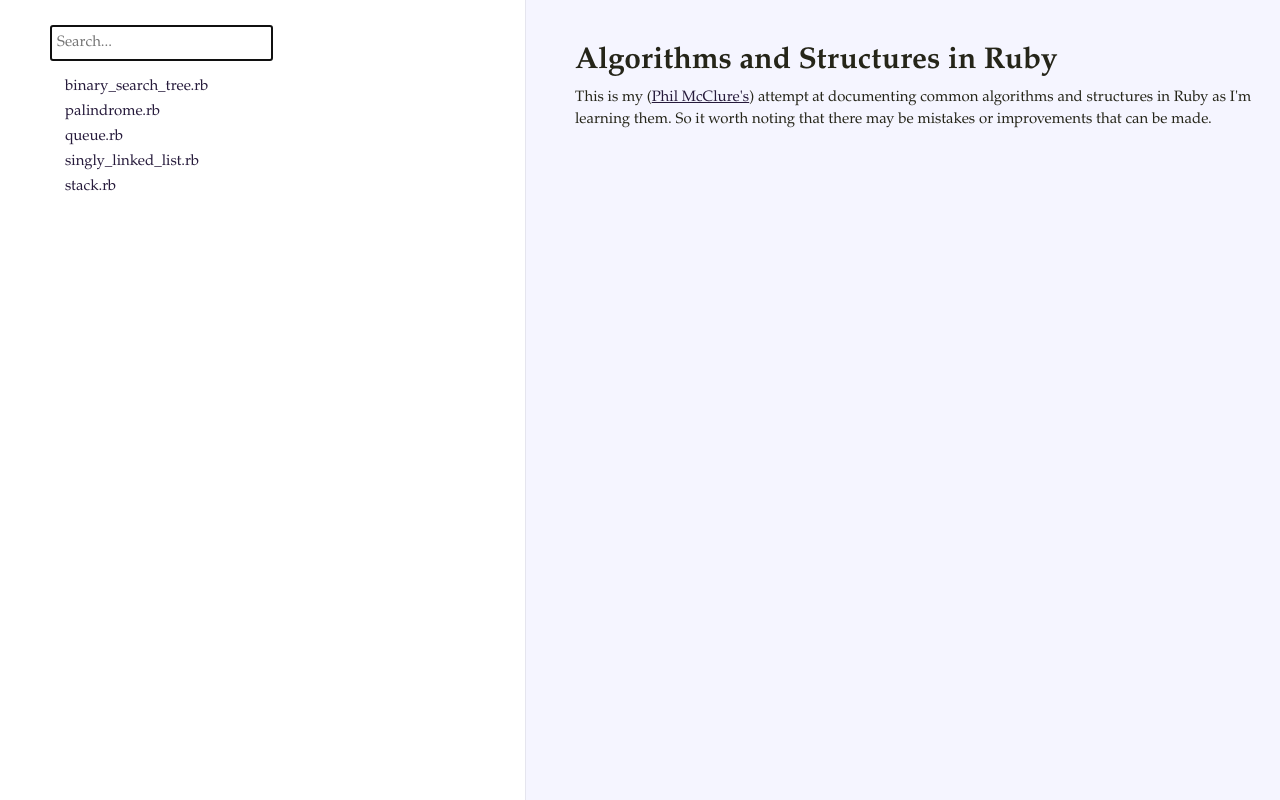
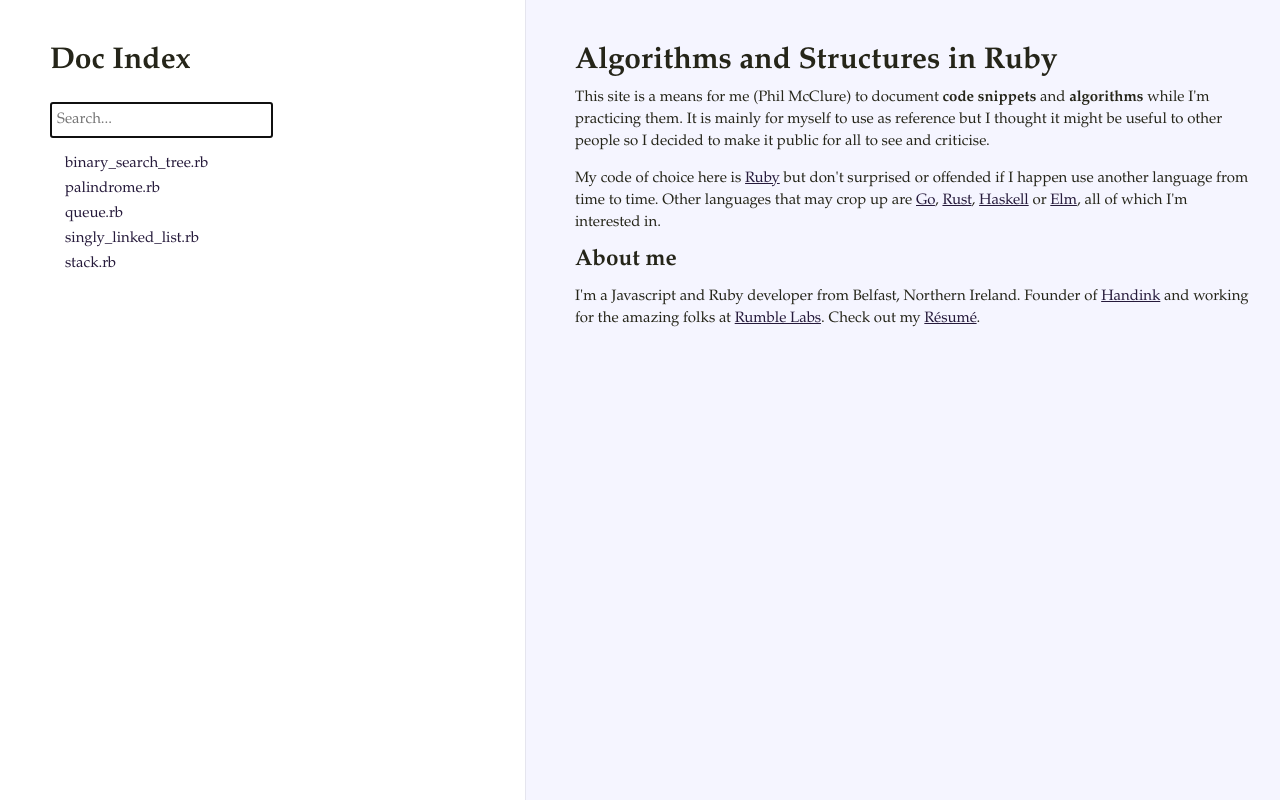
Before and after one commit to overture8/algorithms-and-structures-in-ruby, a plain HTML site: page index.html in a window 1280 px wide. Drawn offline with Linux system fonts and the light colour scheme.

Commit message:
Update index info

```diff
--- a/index.html
+++ b/index.html
@@ -1,7 +1,7 @@
 <!DOCTYPE html>
 <html>
   <head>
-    <title>Algorithms and Structures in Ruby</title>
+    <title>Doc Index</title>
     <meta http-equiv="content-type" content="text/html; charset=UTF-8">
     <link rel="stylesheet" media="all" href="central.css" />
     <script type="text/javascript" src="jquery-1.8.0-min.js"></script>
@@ -14,6 +14,9 @@
         <tbody>
           <tr>
             <td class="docs">
+
+                <h1>Doc Index</h1>
+
 
               <div id="index">
                 <input type="text" class="search" placeholder="Search..." />
@@ -36,7 +39,13 @@
             <td class="readme">
 <h1 id="algorithmsandstructuresinruby">Algorithms and Structures in Ruby</h1>
 
-<p>This is my (<a href="notions.me">Phil McClure's</a>) attempt at documenting common algorithms and structures in Ruby as I'm learning them. So it worth noting that there may be mistakes or improvements that can be made. </p>
+<p>This site is a means for me (Phil McClure) to document <strong>code snippets</strong> and <strong>algorithms</strong> while I'm practicing them. It is mainly for myself to use as reference but I thought it might be useful to other people so I decided to make it public for all to see and criticise.</p>
+
+<p>My code of choice here is <a href="https://www.ruby-lang.org/en/">Ruby</a> but don't surprised or offended if I happen use another language from time to time.  Other languages that may crop up are <a href="https://golang.org/">Go</a>, <a href="http://www.rust-lang.org/">Rust</a>, <a href="https://www.haskell.org/haskellwiki/Haskell">Haskell</a> or <a href="http://elm-lang.org/">Elm</a>, all of which I'm interested in.</p>
+
+<h2 id="aboutme">About me</h2>
+
+<p>I'm a Javascript and Ruby developer from Belfast, Northern Ireland. Founder of <a href="https://handink.co">Handink</a> and working for the amazing folks at <a href="http://rumblelabs.com">Rumble Labs</a>. Check out my <a href="http://philscv.com">Résumé</a>.</p>
             </th>
           </tr>
         </tbody>
```
